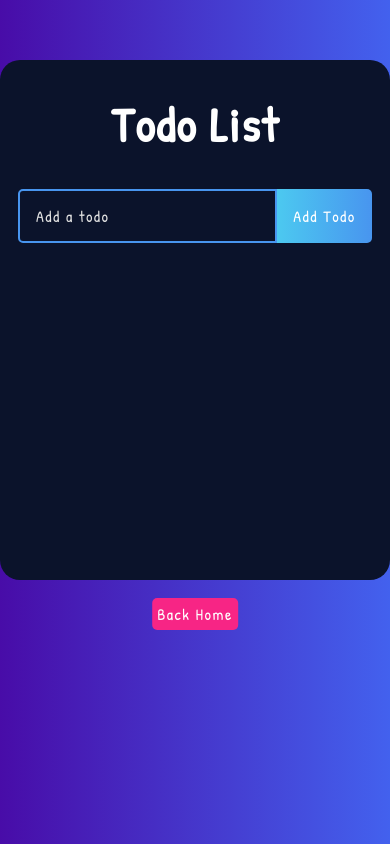
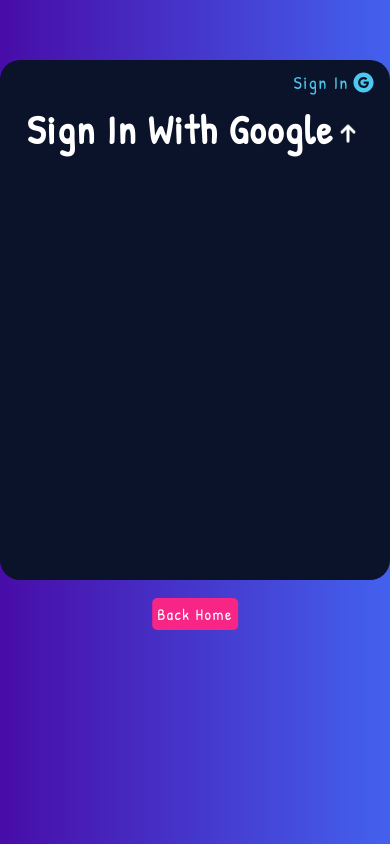
Before and after one commit to joanncheng/React-todo-list, a React app: page /todolist in a window 390 px wide. Built offline with nearby package versions, Linux system fonts and the light colour scheme; no server answers.

Commit message:
feat: add firebase firestore and google auth

```diff
--- a/src/components/App.js
+++ b/src/components/App.js
@@ -1,28 +1,27 @@
-import React, { useState } from 'react';
+import React from 'react';
 import { BrowserRouter, Route } from 'react-router-dom';
+import { useAuthState } from 'react-firebase-hooks/auth';
+import { auth } from '../firebase';
+import AuthContext from '../contexts/AuthContext';
+import GoogleAuth from './GoogleAuth';
+import Home from './Home';
 import TodoList from './TodoList';
-import Home from './Home';
-import TodosContext from '../contexts/TodosContext';
 import './App.scss';
 
 const App = () => {
-  const [todos, setTodos] = useState([]);
+  const [user] = useAuthState(auth);
 
   return (
     <div className="todo-app">
-      <BrowserRouter>
-        <div>
-          <Route path="/" exact component={Home} />
-          <Route
-            path="/todolist"
-            component={() => (
-              <TodosContext.Provider value={{ todos, setTodos }}>
-                <TodoList />
-              </TodosContext.Provider>
-            )}
-          />
-        </div>
-      </BrowserRouter>
+      <AuthContext.Provider value={user}>
+        <GoogleAuth />
+        <BrowserRouter>
+          <div>
+            <Route path="/" exact component={Home} />
+            <Route path="/todolist" component={TodoList} />
+          </div>
+        </BrowserRouter>
+      </AuthContext.Provider>
     </div>
   );
 };
--- a/src/components/App.scss
+++ b/src/components/App.scss
@@ -18,7 +18,7 @@
   flex-direction: column;
   justify-content: start;
   margin: 60px auto;
-  padding: 0 10px;
+  padding: 10px 10px;
   text-align: center;
   max-width: 520px;
   min-height: 520px;
@@ -28,16 +28,21 @@
   padding-bottom: 32px;
 }
 
+.btn {
+  padding: 5px;
+  border: none;
+  border-radius: 5px;
+  font-size: 16px;
+  color: #fff;
+  cursor: pointer;
+}
+
 .link-btn {
   position: absolute;
   left: 50%;
   bottom: -50px;
-  padding: 5px;
-  border-radius: 5px;
   transform: translateX(-50%);
-  color: #fff;
   background-color: #f72585;
-  cursor: pointer;
   text-decoration: none;
 
   &:hover {
@@ -83,13 +88,9 @@
   &__btn {
     padding: 16px;
     width: 95px;
-    border: none;
     border-radius: 0 5px 5px 0;
-    font-size: 16px;
-    cursor: pointer;
     outline: none;
     background: linear-gradient(90deg, #4cc9f0 0%, #4895ef 100%);
-    color: #fff;
     text-transform: capitalize;
 
     &.edit {
@@ -135,11 +136,60 @@
   gap: 50px;
 }
 
+.description {
+  font-size: 24px;
+}
+
+.auth-btn {
+  display: flex;
+  align-items: center;
+  gap: 3px;
+  position: absolute;
+  top: 5px;
+  right: 10px;
+  text-transform: capitalize;
+  background: none;
+  color: #4cc9f0;
+  font-size: 18px;
+
+  &:hover {
+    transform: scale(1.2);
+  }
+}
+
 .todo-icon {
   color: #fff;
   font-size: 200px;
 }
 
-.description {
-  font-size: 24px;
+.auth-icon {
+  color: #4cc9f0;
+  font-size: 23px;
 }
+
+.arrow-icon {
+  display: inline-block;
+  font-size: 50px;
+  animation: MoveUpDown 1.3s linear infinite;
+  // transform: translateY(8px);
+}
+
+@keyframes MoveUpDown {
+  0%,
+  100% {
+    transform: translateY(8px);
+  }
+  50% {
+    transform: translateY(0);
+  }
+}
+
+@media (max-width: 34em) {
+  h1 {
+    font-size: 40px;
+  }
+
+  .arrow-icon {
+    font-size: 30px;
+  }
+}
--- /dev/null
+++ b/src/components/GoogleAuth.js
@@ -0,0 +1,34 @@
+import React, { useContext } from 'react';
+import { signInWithPopup } from 'firebase/auth';
+import { AiFillGoogleCircle } from 'react-icons/ai';
+import { auth, provider } from '../firebase';
+import AuthContext from '../contexts/AuthContext';
+
+const GoogleAuth = () => {
+  const user = useContext(AuthContext);
+
+  const signInWithGoogle = () => signInWithPopup(auth, provider);
+  const signOut = () => auth.signOut();
+
+  const renderAuthBtn = () => {
+    if (user) {
+      return (
+        <button className="btn auth-btn" onClick={signOut}>
+          <p>Sign out</p>
+          <AiFillGoogleCircle className="auth-icon" />
+        </button>
+      );
+    } else {
+      return (
+        <button className="btn auth-btn" onClick={signInWithGoogle}>
+          <p>Sign in</p>
+          <AiFillGoogleCircle className="auth-icon" />
+        </button>
+      );
+    }
+  };
+
+  return <div>{renderAuthBtn()}</div>;
+};
+
+export default GoogleAuth;
--- a/src/components/Home.js
+++ b/src/components/Home.js
@@ -5,10 +5,10 @@
 const Home = () => {
   return (
     <div className="home">
-      <h1>Welcome Todo App!</h1>
+      <h1>Welcome to Todo App!</h1>
       <p className="description">To Do gives you focus, from work to play.</p>
       <BsListCheck className="todo-icon" />
-      <Link to="/todolist" className="link-btn">
+      <Link to="/todolist" className="btn link-btn">
         Get Started
       </Link>
     </div>
--- a/src/components/Todo.js
+++ b/src/components/Todo.js
@@ -1,40 +1,52 @@
 import React, { useState, useContext } from 'react';
+import { useCollection } from 'react-firebase-hooks/firestore';
+import {
+  updateDoc,
+  collection,
+  query,
+  orderBy,
+  deleteDoc,
+  doc,
+} from 'firebase/firestore';
 import { RiCloseCircleLine } from 'react-icons/ri';
 import { TiEdit } from 'react-icons/ti';
-import TodosContext from '../contexts/TodosContext';
+import AuthContext from '../contexts/AuthContext';
 import TodoForm from './TodoForm';
+import { db } from '../firebase';
 
 const Todo = () => {
-  const { todos, setTodos } = useContext(TodosContext);
+  const user = useContext(AuthContext);
+  const todoRef = collection(db, `users/${user.uid}/todos/`);
+  const [todos] = useCollection(query(todoRef, orderBy('createdAt')), {
+    idField: 'id',
+  });
   const [edit, setEdit] = useState({ id: null, text: '' });
 
   const removeTodo = id => {
-    const updatedTodos = todos.filter(todo => todo.id !== id);
-    setTodos(updatedTodos);
+    const docRef = doc(db, `users/${user.uid}/todos/`, id);
+    deleteDoc(docRef);
   };
 
   const completeTodo = id => {
-    const updatedTodos = todos.map(todo => {
-      if (todo.id === id) {
-        todo.isComplete = !todo.isComplete;
-      }
-      return todo;
-    });
-    setTodos(updatedTodos);
+    const docRef = doc(db, `users/${user.uid}/todos/`, id);
+    const [todo] = todos.docs.filter(todo => todo.id === id);
+    updateDoc(docRef, { isComplete: !todo.data().isComplete });
   };
 
   const renderTodos = todos => {
-    return todos.map((todo, index) => (
+    if (!todos) return;
+
+    return todos.docs.map(todo => (
       <div
-        className={`todo-row ${todo.isComplete ? 'complete' : ''}`}
-        key={index}
+        className={`todo-row ${todo.data().isComplete ? 'complete' : ''}`}
+        key={todo.id}
       >
         <div
           className="todo-row__text"
           onClick={() => completeTodo(todo.id)}
           key={todo.id}
         >
-          {todo.text}
+          {todo.data().text}
         </div>
         <div className="icons">
           <RiCloseCircleLine
@@ -43,7 +55,7 @@
           />
           <TiEdit
             className="edit-icon"
-            onClick={() => setEdit({ id: todo.id, text: todo.text })}
+            onClick={() => setEdit({ id: todo.id, text: todo.data().text })}
           />
         </div>
       </div>
--- a/src/components/TodoForm.js
+++ b/src/components/TodoForm.js
@@ -1,8 +1,11 @@
 import React, { useState, useEffect, useRef, useContext } from 'react';
-import TodosContext from '../contexts/TodosContext';
+import { addDoc, doc, collection, updateDoc } from 'firebase/firestore';
+import AuthContext from '../contexts/AuthContext';
+import { db } from '../firebase';
 
 const TodoForm = props => {
-  const { todos, setTodos } = useContext(TodosContext);
+  const user = useContext(AuthContext);
+  const todoRef = collection(db, `users/${user.uid}/todos/`);
   const [input, setInput] = useState(props.edit ? props.edit.text : '');
   const inputRef = useRef(null);
 
@@ -10,29 +13,20 @@
     inputRef.current.focus();
   });
 
-  const addTodo = todo => {
-    if (!todo.text) return;
-    const updatedTodos = [...todos, todo];
-    setTodos(updatedTodos);
-  };
-
-  const updateTodo = (todoId, newTodo) => {
-    if (!newTodo.text) return;
-    const updatedTodos = todos.map(todo =>
-      todo.id === todoId ? newTodo : todo
-    );
-    setTodos(updatedTodos);
-  };
-
   const handleSubmit = e => {
     e.preventDefault();
-    const todo = { id: Date.now(), text: input };
+    if (!input) return;
 
     if (props.edit) {
-      updateTodo(props.edit.id, todo);
+      const docRef = doc(db, `users/${user.uid}/todos/`, props.edit.id);
+      updateDoc(docRef, { text: input });
       props.setEdit({ id: null, text: '' });
     } else {
-      addTodo(todo);
+      addDoc(todoRef, {
+        text: input,
+        isComplete: false,
+        createdAt: Date.now(),
+      });
     }
     setInput('');
   };
@@ -50,7 +44,7 @@
             onChange={e => setInput(e.target.value)}
             ref={inputRef}
           />
-          <button className="todo-form__btn edit">Update</button>
+          <button className="btn todo-form__btn edit">Update</button>
         </>
       ) : (
         <>
--- a/src/components/TodoList.js
+++ b/src/components/TodoList.js
@@ -1,17 +1,30 @@
-import React from 'react';
+import React, { useContext } from 'react';
 import { Link } from 'react-router-dom';
+import { HiArrowSmUp } from 'react-icons/hi';
 import Todo from './todo';
 import TodoForm from './TodoForm';
+import AuthContext from '../contexts/AuthContext';
 
 const TodoList = () => {
+  const user = useContext(AuthContext);
+
   return (
     <>
       <div>
-        <h1>Todo List</h1>
-        <TodoForm />
-        <Todo />
+        {user ? (
+          <>
+            <h1>Todo List</h1>
+            <TodoForm />
+            <Todo />
+          </>
+        ) : (
+          <h1>
+            Sign In With Google
+            <HiArrowSmUp className="arrow-icon icons" />
+          </h1>
+        )}
       </div>
-      <Link to="/" className="link-btn">
+      <Link to="/" className="btn link-btn">
         Back Home
       </Link>
     </>
--- /dev/null
+++ b/src/firebase.js
@@ -0,0 +1,9 @@
+import { initializeApp } from 'firebase/app';
+import { getFirestore } from 'firebase/firestore';
+import { getAuth, GoogleAuthProvider } from 'firebase/auth';
+import { firebaseConfig } from './config';
+
+const firebaseApp = initializeApp(firebaseConfig);
+export const db = getFirestore(firebaseApp);
+export const auth = getAuth(firebaseApp);
+export const provider = new GoogleAuthProvider();
```
Also changed, not shown: package.json (+7 -0 lines), src/contexts/AuthContext.js (renamed from src/contexts/TodosContext.js), 2 other files (tests, documents, lock files or other folders).
